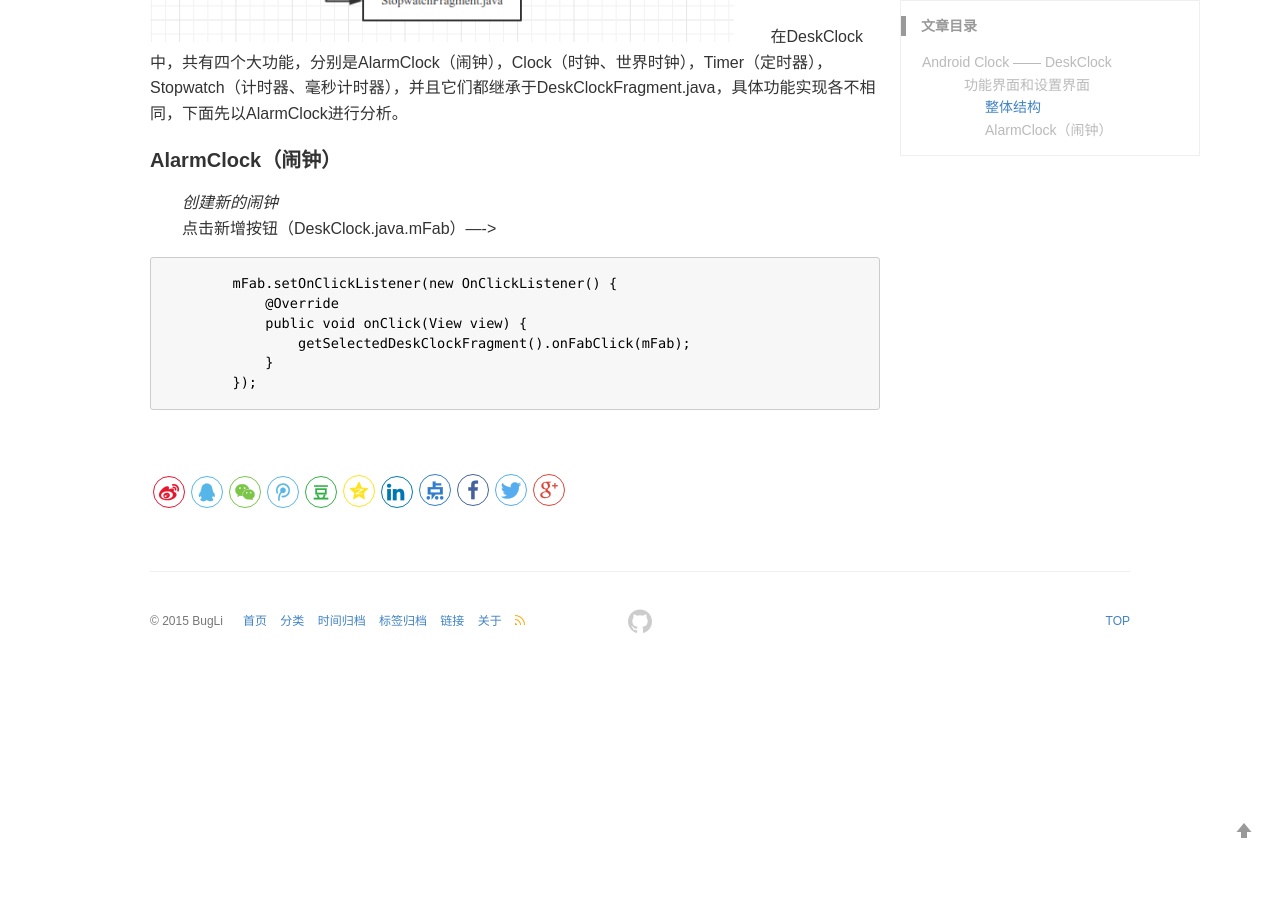
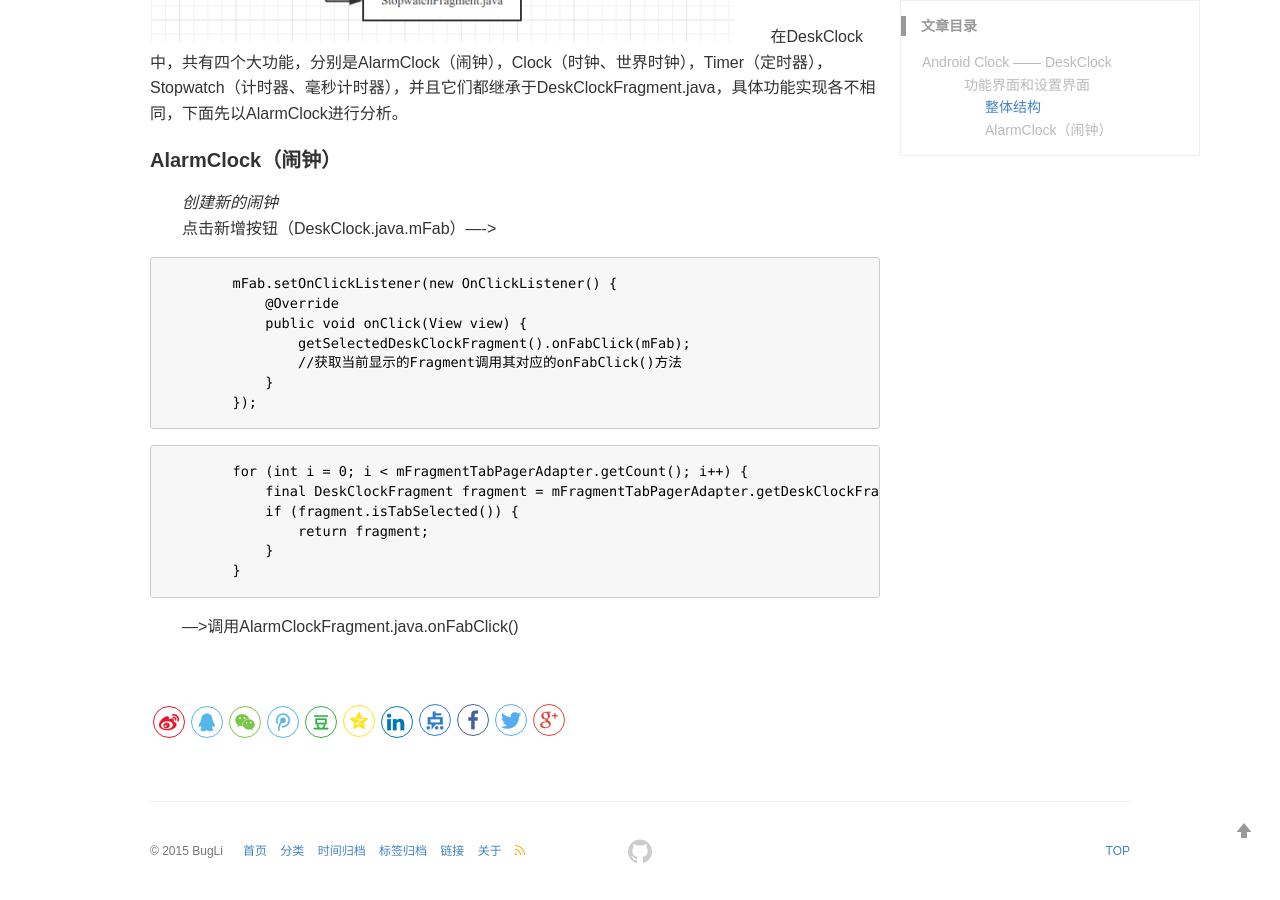
Before and after one commit to BugLiee/BugLiee.github.io, a Jekyll site: the page built from _posts/2020-05-13-blog.md, in a window 1280 px wide and 900 px high, scrolled down 1056 px. Built offline with Jekyll 4.4.1, drawn with Linux system fonts in a browser that asks for light colours; comment, search, counter and statistics services are not loaded; before the commit the page ends 1726 px from its top, so only the background shows below that.

Commit message:
Update 2020-05-13-blog.md

````diff
--- a/_posts/2020-05-13-blog.md
+++ b/_posts/2020-05-13-blog.md
@@ -32,6 +32,16 @@ keywords: Android系统
             @Override
             public void onClick(View view) {
                 getSelectedDeskClockFragment().onFabClick(mFab);
+                //获取当前显示的Fragment调用其对应的onFabClick()方法
             }
         });
 ```
+``` Java
+        for (int i = 0; i < mFragmentTabPagerAdapter.getCount(); i++) {
+            final DeskClockFragment fragment = mFragmentTabPagerAdapter.getDeskClockFragment(i);
+            if (fragment.isTabSelected()) {
+                return fragment;
+            }
+        }
+```
+ 　　--->调用AlarmClockFragment.java.onFabClick()
````
